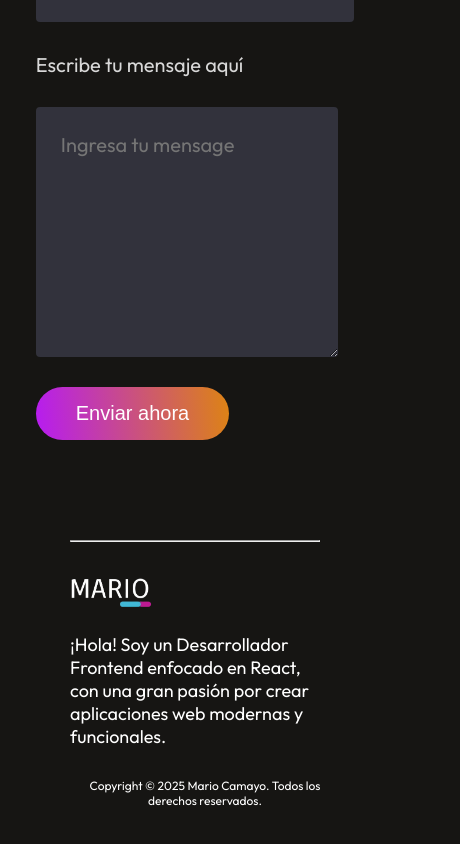
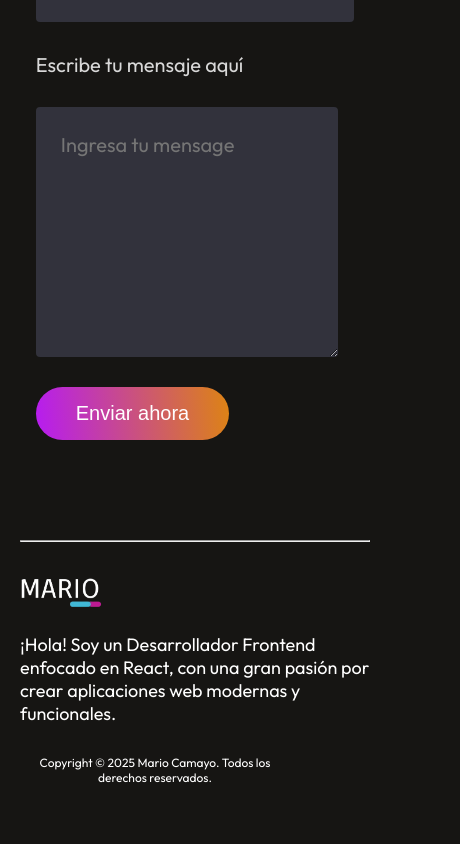
Before and after one commit to MarioCamayo/portfolio, a React (Vite) app: page / in a window 390 px wide. Shown: the part 6769-7613 px from the top of the page, 460 px wide, since content can reach past the window. Built offline with nearby package versions, Linux system fonts and the light colour scheme.

Commit message:
se colocó medidas responsivas de 480px al componente Footer

```diff
--- a/src/components/Footer/footer.css
+++ b/src/components/Footer/footer.css
@@ -150,7 +150,7 @@
     .footer{
       /* flex-direction: row;
       justify-content: space-between; */
-      margin: 50px 70px;
+      margin: 50px 20px;
       /* width: 100%; */
     }
     .footer-bottom{
```
